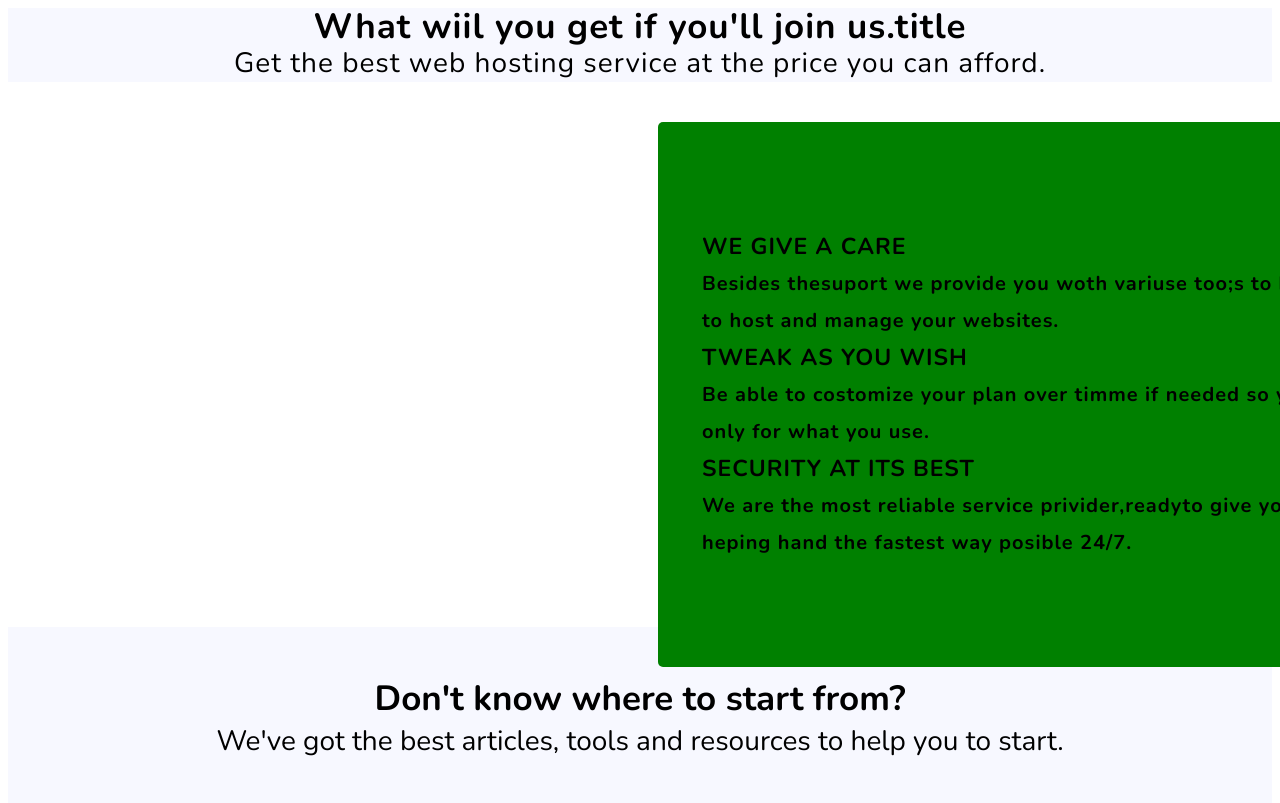
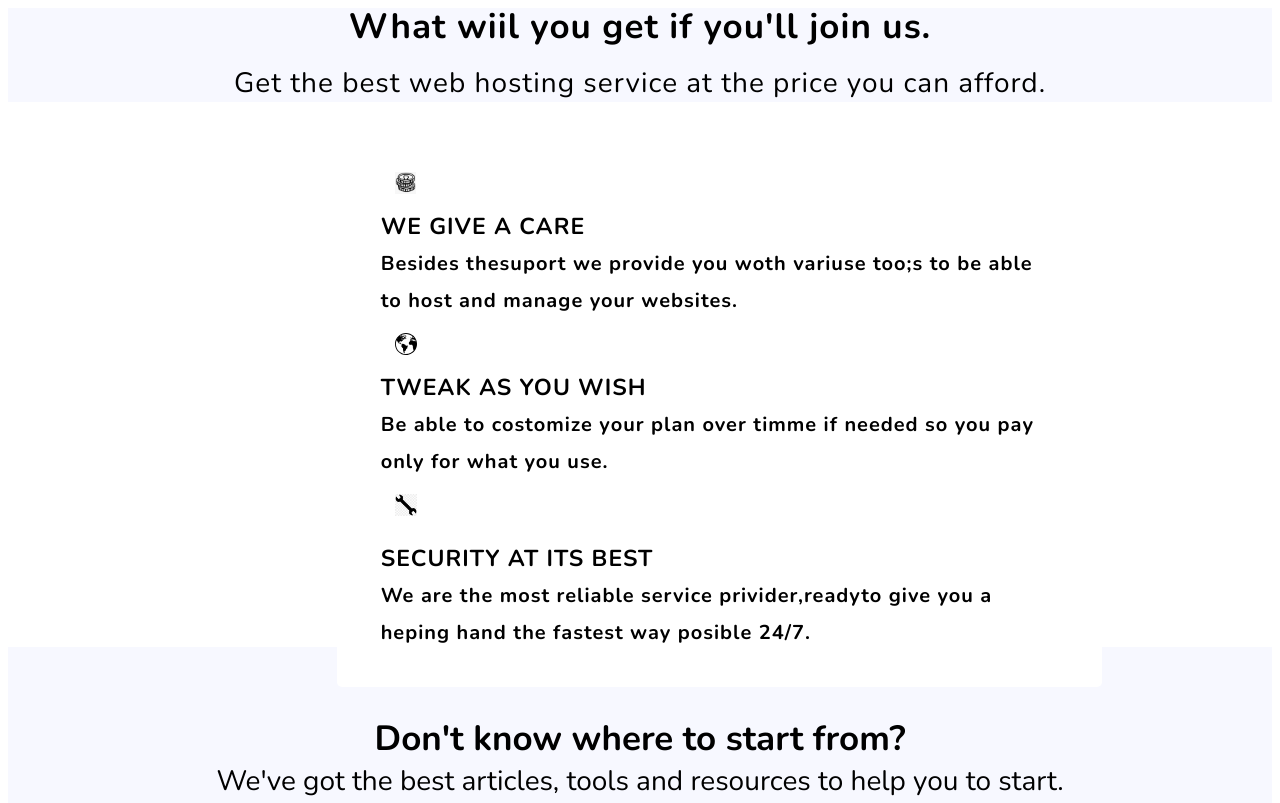
Before and after one commit to lindsy129/code, a plain HTML site: page index.html in a window 1280 px wide. Shown: the top 803 px of the page. Drawn offline with nearby package versions, Linux system fonts and the light colour scheme.

Commit message:
yah i did that

```diff
--- a/index.html
+++ b/index.html
@@ -11,7 +11,7 @@
    <body>
       <div class="title1">
          <div class=" title2">
-            What wiil you get if you'll join us.title
+            What wiil you get if you'll join us.
          </div>
          <div class="title3">
             Get the best web hosting service at the price you can afford.
@@ -19,16 +19,24 @@
       </div>
       <div class="listed">
       <div class="icon3">
+         <img src="coin.png" alt="">
+      </div>
       <div class="boldlist">
          WE GIVE A CARE
          <div class="list">
             Besides thesuport we provide you woth variuse too;s to be able to host and manage your websites.
-            <div class="icon3">
+
+              <div class =icon3>
+                 <img src="earth.svg" alt="">
+              </div>
                <div class="boldlist">
                   TWEAK AS YOU WISH
                   <div class="list">
                      Be able to costomize your plan over timme if needed so you pay only for what you use.
-                     <div class="icon3">
+                  </div>
+                       <div class="icon3">
+                          <img src="wrentch.png" alt="">
+                       </div>
 
                      </div>
                      <div class="boldlist">
--- a/style.css
+++ b/style.css
@@ -215,15 +215,43 @@
 .listed {
 	display: flex;
 	flex-flow: column;
-	background-color: green;
+	background-color:white;
 	box-sizing: border-box;
 	height: 545px;
-	width: 753px;
+	width: 765px;
 	border-radius: 5px;
 	position: relative;
 	justify-content: center;
 	object-fit: contain;
 	padding: 44px;
 	top: 40px;
-	left: 650px;
+
+	margin-left: 26%;
 }
+.icon3{
+	height: 50px;
+	width: 50px;
+	border-radius: 5px;
+	background-color: white;
+	padding: 14px;
+	box-sizing: border-box;
+	margin-left: 0%;
+}
+.icon3>img,
+.icon3>svg{
+	width: 100%;
+	height: 100%;
+	object-fit: contain;
+}
+.title2{
+	margin-bottom: 20px !important;
+}
+.title3>*:not(:last-child){
+	margin-bottom: 20px;
+}
+.body2>*:not(:last-child){
+	margin-top: 20px;
+}
+.boldlist{
+	margin-bottom: 10px;
+}
```
Also changed, not shown: coin.png (added), earth.svg (added), wrentch.png (added).
